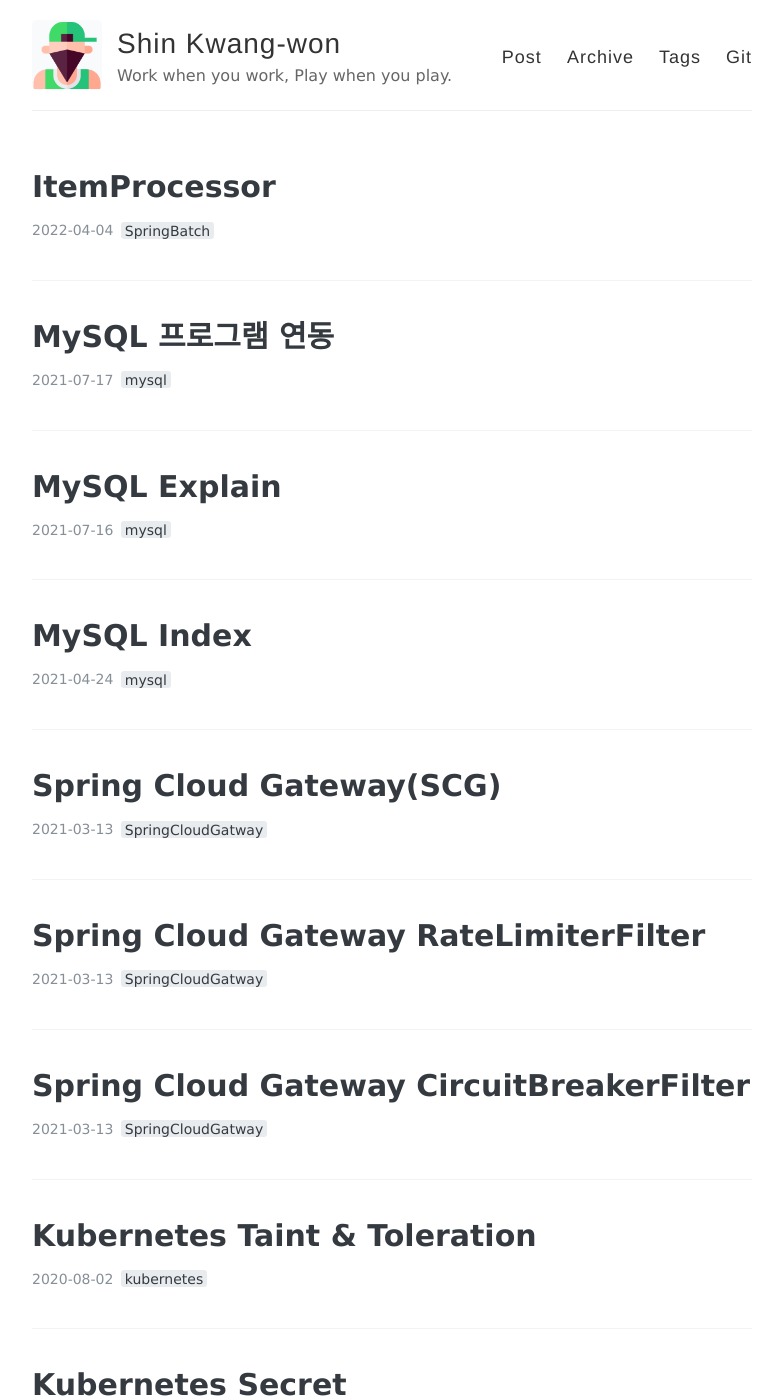
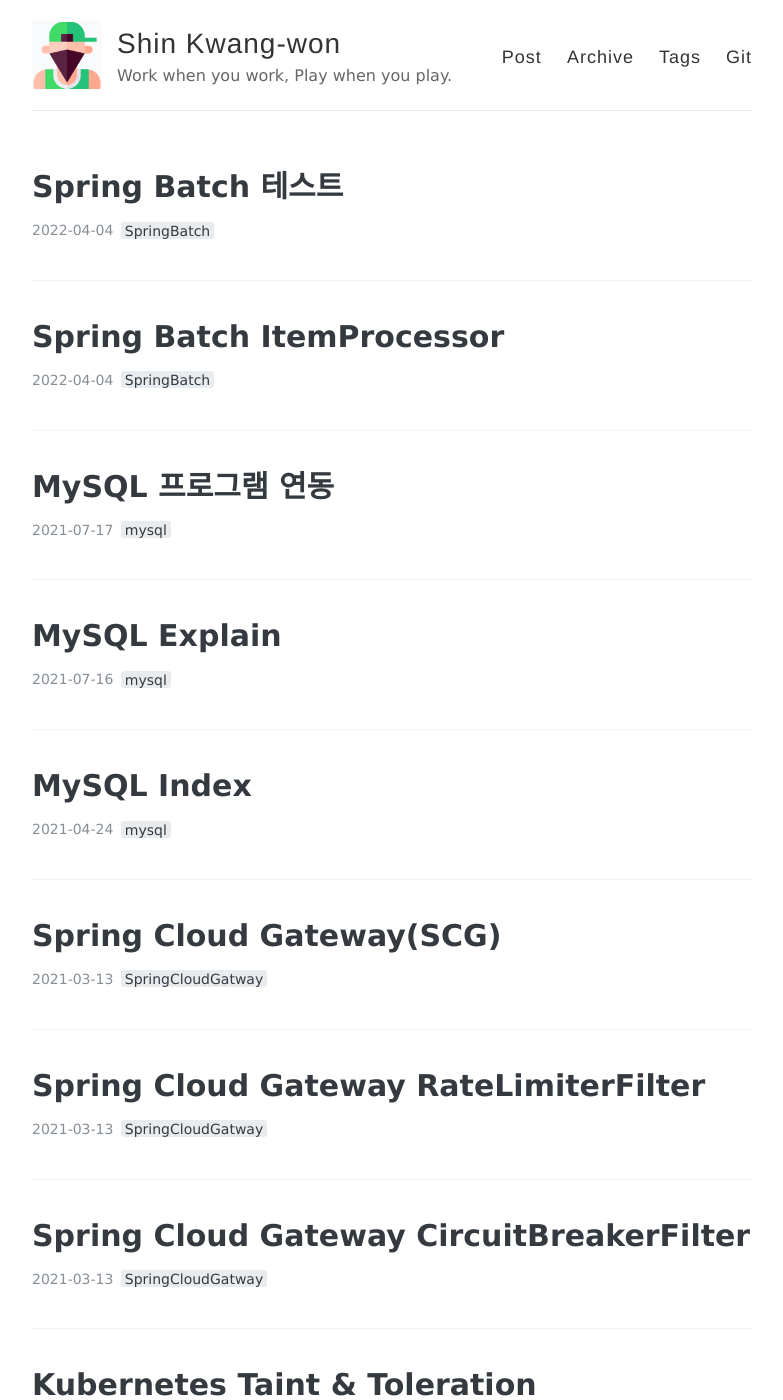
Before and after one commit to shinkwangwon/shinkwangwon.github.io, a Jekyll site: the page built from index.html, in a window 1280 px wide and 1400 px high. Shown: the whole window, without its empty margins (248-1031 px from the left). Built offline with Jekyll 4.4.1, drawn with Linux system fonts in a browser that asks for light colours; the list of posts is cut into pages by our own code; some of the changed lines change nothing that is shown; some of the changed text lies outside the part shown.

Commit message:
spring batch test

````diff
--- a/_posts/2022-04-04-spring-batch-item-processor.md
+++ b/_posts/2022-04-04-spring-batch-item-processor.md
@@ -1,6 +1,6 @@
 ---
 layout: post
-title: "ItemProcessor"
+title: "Spring Batch ItemProcessor"
 tags: [SpringBatch]
 comments: true
 date: 2022-04-04
--- /dev/null
+++ b/_posts/2022-04-04-spring-batch-test.md
@@ -0,0 +1,305 @@
+---
+layout: post
+title: "Spring Batch 테스트"
+tags: [SpringBatch]
+comments: true
+date: 2022-04-04
+---
+
+
+# 배치 처리 테스트하기
+
+## JUnit
+
+- 자바 클래스의 단위 테스트를 할 수 있는 프레임워크
+- JUnit 을 사용하는 클래스는 Argument를 갖는 생성자가 있으면 안된다
+- 각 테스트 메서드는 public이고 void이며 아규먼트를 갖지 않아야 한다
+- Assert 클래스 : 테스트 유효성 검증
+- @Test 어노테이션을 통해 테스트 메서드임을 나타낸다
+- @BeforEach : 각 테스트 메서드 실행 전에 특정 메서드 실행 가능
+- @AfterEach : 각 테스트 메서드 실행 이후에 특정 메서드 실행 가능
+- @BeforeAll : 테스트 클래스 내의 어떠한 테스트 메서드도 실행되기 전에 단 한번만 실행해야할때 사용
+- @Disabled : 테스트에서 실행하지 않고 무시 (이전에는 @Ignore)
+- @RunWith : JUnit이 제공하는 클래스가 아닌 다른 클래스로 지정하고 싶을때 사용
+    - JUnit5 부터는 @ExtendWith 를 사용
+    - SpringBoot 에서는 @SpringBootTest 어노테이션이 @ExtendWith 를 갖고 있음
+
+    ```java
+    @Target(ElementType.TYPE)
+    @Retention(RetentionPolicy.RUNTIME)
+    @Documented
+    @Inherited
+    @BootstrapWith(SpringBootTestContextBootstrapper.class)
+    @ExtendWith(SpringExtension.class)
+    public @interface SpringBootTest {
+      ...
+    }
+    ```
+
+
+## Mock 객체
+
+- 대부분의 배치는 어플리케이션 서버, 데이터베이스 등과 같은 외부시스템에 의존한다
+- 이런 의존성까지 모두 테스트하는건 단위테스트에 어긋난다
+- 이런 경우 mock 객체를 사용해 테스트 환경에서 필요한 의존성을 대체하고 외부 의존성의 영향없이 비즈니스 로직을 테스트 한다
+- 스텁(Stub)은 목 객체가 아니다. 스텁은 테스트에서 사용되는 하드코딩된 구현체이다
+
+### Mockito
+
+Mock객체를 활용할 수 있는 라이브러리
+
+```kotlin
+@Component
+class CustomerItemValidator(
+        val jdbcTemplate: NamedParameterJdbcTemplate
+) : Validator<CustomerUpdate> {
+
+    companion object {
+        const val FIND_CUSTOMER = "SELECT COUNT(*) FROM CUSTOMER WHERE customer_id = :id"
+    }
+
+    override fun validate(customer: CustomerUpdate) {
+        val parameterMap = Collections.singletonMap("id", customer.customerId)
+
+        val count = jdbcTemplate.queryForObject(FIND_CUSTOMER, parameterMap, Long::class.java)
+
+        if (count == 0L) {
+            throw ValidationException("Customer id ${customer.customerId} was not able to be found")
+        }
+    }
+}
+```
+
+- 단순히 사용자가 존재하는지 유효성 검증하는 Validator 생성
+
+```kotlin
+class CustomerItemValidatorTest {
+    @Mock
+    lateinit var template: NamedParameterJdbcTemplate
+
+    lateinit var  validator: CustomerItemValidator
+
+    @BeforeEach
+    fun setUp() {
+        MockitoAnnotations.initMocks(this)
+        this.validator = CustomerItemValidator(template)
+    }
+
+    @Test
+    fun testValidCustomer() {
+        // given
+        val customer = CustomerUpdate(customerId = 5L)
+
+        // when
+        val parameterMap = ArgumentCaptor.forClass(Map::class.java)
+        `when`(this.template.queryForObject(eq(CustomerItemValidator.FIND_CUSTOMER), parameterMap.capture() as Map<String, Long>, eq(Long::class.java)))
+                .thenReturn(2L)
+
+        this.validator.validate(customer)
+
+        // then
+        Assertions.assertEquals(5L, parameterMap.value["id"])
+    }
+}
+```
+
+- NamedParameterJdbcTemplate 을 목객체로 생성하여 실제로 DB조회는 발생하지 않도록 함
+- given : 유효성 검증에 사용할 데이터를 미리 만들어 둠
+- when : 유효성 검증에서 실제 DB 조회가 발생하지 않도록, 목객체를 통해 어떤 입력에 따라 어떤 결과를 나타나게 할지 기술함
+- then : 로직이 정상적으로 수행했는지 확인하는 부분이지만, 여기서는 단순히 유효성 검증로직이 수행될때 파라미터가 정상적으로 전달됐는지 확인하는 것으로 한다
+- **참고** : when().thenReturn() 같은 메소드는 `org.mockito.Mockito` 패키지에 있고, given().willReturn() 같은 메소드는 `org.mockito.BDDMockito` 패키지에 있다. BDDMockito클래스는 Mockito 클래스를 상속받은 클래스로 좀 더 BDD(Behavior-Driven-Development)에 초점을 맞춘 클래스이다
+
+## 스프링 클래스를 사용해 통합 테스트하기
+
+- 통합테스트는 서로 다른 여러 컴포넌트 간의 상호작용이 정상적으로 수행되는지 테스트하는 것
+- 서비스로직에서 데이터베이스와 연결이 잘되며 정상적으로 DB를 조회하여 Entity 에 매핑이 되는지 등등
+
+**테스트 환경 구성하기**
+
+- 테스트 실행시 특정 데이터베이스에 영향받지 않으려면 인메모리 HSQLDB 인스턴스를 생성하도록 데이터베이스 테스트 구성을 해야 함
+- `testImplementation("org.hsqldb:hsqldb")`
+
+**스프링 배치 테스트하기**
+
+- 스프링 배치는 스텝 내에서 TestExecutionListener를 사용해 JobExecution 이나 StepExecution 을 에뮬레이트하는 방법을 제공함으로써 컨텍스트에 값을 주입할 수 있게 해준다
+- TestExecutionListener 는 테스트 메서드 실행 전후에 수행돼야 하는 일을 정의하는 스프링 API이다
+- @BeforeEach, @AfterEach 대신, TestExecutionListener를 사용하면 테스트 케이스의 모든 메서드에 원하는 동작을 더욱 재사용 가능한 방식으로 삽입할 수 있다
+- StepScopeTestExecutionListener, JobScopeTestExecutionListener 가 있는데 주로 StepScopeTestExecutionListener 을 사용한다
+- StepScopeTestExecutionListener는 테스트 케이스에서 팩토리 메서드를 사용해 StepExecution을 가져오고, 반환된 컨텍스트를 현재 테스트 메서드의 컨텍스트로 사용한다
+- StepScopeTestExecutionListener는 또한 각 테스트 메서드가 실행되는 동안 StepContext를 제공한다
+
+**테스트 파일 설정**
+
+예시에서는 ItemReader를 테스트하는 클래스를 작성한다
+
+```java
+@Target(ElementType.TYPE)
+@Retention(RetentionPolicy.RUNTIME)
+@Documented
+@Inherited
+@TestExecutionListeners(
+		listeners = {StepScopeTestExecutionListener.class, JobScopeTestExecutionListener.class},
+		mergeMode = TestExecutionListeners.MergeMode.MERGE_WITH_DEFAULTS
+)
+public @interface SpringBatchTest { }
+```
+
+- @SpringBatchTest 는 아래의 것들을 자동으로 Bean으로 등록해준다
+    - 잡이나 스텝을 실행하는 JobLauncherTestUtils 인스턴스
+    - JobRepository에서 JobExecutions를 생성하는데 사용하는 JobRepositoryTestUteils
+    - 스텝스코프와 잡스코프 빈을 테스트할 수 있는 StepScopeTestExecutionListener, JobScopeTestExecutionListener
+    - StepScopeTestExecutionListener만 사용할 것이라면, @SpringBatchTest 대신 `@TestExecutionListeners(listeners = [StepScopeTestExecutionListener::class])` 처럼 사용해도 된다
+
+```kotlin
+@SpringBootTest
+@SpringBatchTest
+@JdbcTest
+class FlatFileItemReaderTests {
+
+    fun getStepExecution(): StepExecution {
+        val jobParameters = JobParametersBuilder()
+                .addString("customerUpdateFile", "input/customerUpdateFile.csv")
+                .toJobParameters()
+
+        return MetaDataInstanceFactory.createStepExecution(jobParameters)
+    }
+}
+```
+
+- getStepExecution 메소드는 테스트 케이스 수행시 새로운 StepExecution을 가져오기 위해 각 테스트 메서드 전에 호출됨
+- 아무런 어노테이션이 붙어 있지 않고, 직접호출하는 곳은 없지만, StepScopeTestExecutionListener가 사용하는 팩토리 메서드로 사용되고, 이것이 없다면 스프링 배치는 기본적으로 제공되는 StepExecution을 사용한다
+- JobParameter 과 같은 것을 테스트하기 위해선 getStepExecution() 메서드를 선언해주어야 한다
+- MetaDataInstanceFactory 는 StepExecution과 JobExecution 인스턴스를 생성하는 유틸리티 클래스
+- @JdbcTest 는 스프링 부트에서 인메모리 데이터베이스를 생성함
+
+```kotlin
+@SpringBootTest
+@SpringBatchTest
+@JdbcTest
+class FlatFileItemReaderTests {
+		@Autowired
+		lateinit var customerUpdateItemReader: CustomerUpdateItemReader<CustomerUpdate>
+
+    fun getStepExecution(): StepExecution {
+        val jobParameters = JobParametersBuilder()
+                .addString("customerUpdateFile", "input/customerUpdateFile.csv")
+                .toJobParameters()
+
+        return MetaDataInstanceFactory.createStepExecution(jobParameters)
+    }
+
+		@Test
+		fun testTypeConversion() {
+		    customerUpdateItemReader.open(ExecutionContext())
+		    Assert.assertTrue(customerUpdateItemReader.read() is CustomerAddressUpdate)
+		    Assert.assertTrue(customerUpdateItemReader.read() is CustomerContactUpdate)
+		    Assert.assertTrue(customerUpdateItemReader.read() is CustomerNameUpdate)
+		}
+}
+
+```
+
+- 테스트 클래스에 주입된 ItemReader의 open() 메서드를 호출한 다음에, read() 메서드를 호출하면 된다
+
+**스텝 테스트하기**
+
+JobLauncherTestUtils.launchStep() 메소드를 이용하여 특정 스텝만 테스트한다.
+
+```kotlin
+@Configuration
+@EnableAutoConfiguration
+@EnableBatchProcessing
+@ComponentScan(basePackages = ["com.naverfin.paylater.batch"])
+class JobTestUtils {
+		@Autowired
+    lateinit var applicationContext: ApplicationContext
+
+    @Autowired
+    lateinit var jobRepository: JobRepository
+
+    @Autowired
+    lateinit var jobLauncher: JobLauncher
+
+    fun getJob(jobName: String): JobLauncherTestUtils {
+        val job: Job = applicationContext.getBean(jobName, Job::class.java)
+        val jobLauncherTestUtils = JobLauncherTestUtils()
+        jobLauncherTestUtils.jobLauncher = jobLauncher
+        jobLauncherTestUtils.jobRepository = jobRepository
+        jobLauncherTestUtils.job = job
+
+        return jobLauncherTestUtils
+    }
+
+    fun launchStep(jobName: String, stepName: String, jobParameters: JobParameters): JobExecution {
+        return getJob(jobName).launchStep(stepName, jobParameters)
+    }
+
+		fun launchJob(jobName: String, jobParameters: JobParameters): JobExecution {
+        return getJob(jobName).launchJob(jobParameters)
+    }
+}
+
+@SpringBootTest
+class NormalRedemptionJobConfigTest {
+    @Autowired
+    lateinit var jobTestUtils: JobTestUtils
+
+    @Test
+    fun `스텝 테스트`() {
+        // ..
+
+        val jobParam: JobParameters = JobParametersBuilder()
+                .addString("fireTime", System.currentTimeMillis().toString())
+                .addString("time", "20210615060000")
+                .toJobParameters()
+
+				val jobExecution: JobExecution = jobTestUtils.launchStep(
+                jobName = NormalRedemptionJobConfig.JOB_NAME,
+                stepName = "normalRedemptionStep",
+                jobParameters = jobParam)
+				Assertions.assertEquals(BatchStatus.COMPLETED, jobExecution.status)
+
+				val stepExecution = jobExecution.stepExecutions.iterator().next()
+				Assertions.assertEquals(BatchStatus.COMPLETED, stepExecution.status)
+				Assertions.assertEquals(2, stepExecution.readCount)
+				Assertions.assertEquals(2, stepExecution.writeCount)
+
+        userList.forEach {
+            val redemption = redemptionRepository.findTopByUserAndMonthAndTypeOrderByCreateDttmDesc(it, nowMonth, RedemptionType.NORMAL)
+            Assertions.assertNotNull(redemption)
+            Assertions.assertEquals(RedemptionStatus.WAITING, redemption!!.redemptionStatus)
+        }
+
+				// ..
+    }
+```
+
+**잡 테스트하기**
+
+JobLauncherTestUtils.launchJob() 메서드를 이용해 전체 Job을 테스트한다
+
+```kotlin
+@Test
+fun `잡 테스트`() {
+
+    val jobParam: JobParameters = JobParametersBuilder()
+            .addString("fireTime", System.currentTimeMillis().toString())
+            .addString("time", "20210615060000")
+            .toJobParameters()
+
+    val jobExecution: JobExecution = jobTestUtils.launchJob(
+            jobName = NormalRedemptionJobConfig.JOB_NAME,
+            jobParameters = jobParam)
+
+    Assertions.assertEquals(BatchStatus.COMPLETED, jobExecution.status)
+
+    val stepIterator = jobExecution.stepExecutions.iterator()
+		while(stepIterator.hasNext()) {
+        val stepExecution = stepIterator.next()
+        Assertions.assertEquals(BatchStatus.COMPLETED, stepExecution.status)
+        println("stepExecution:  $stepExecution")
+    }
+
+		// ..
+}
+```
````
